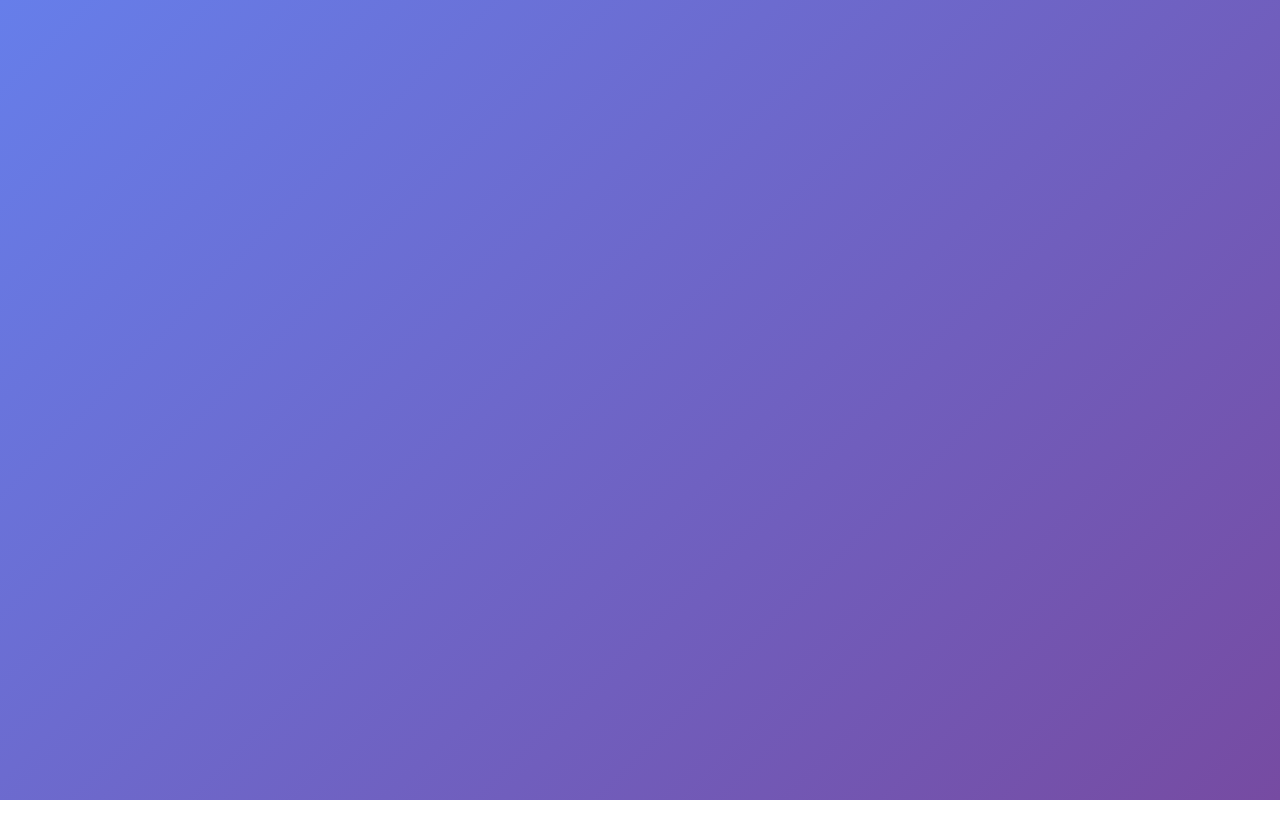
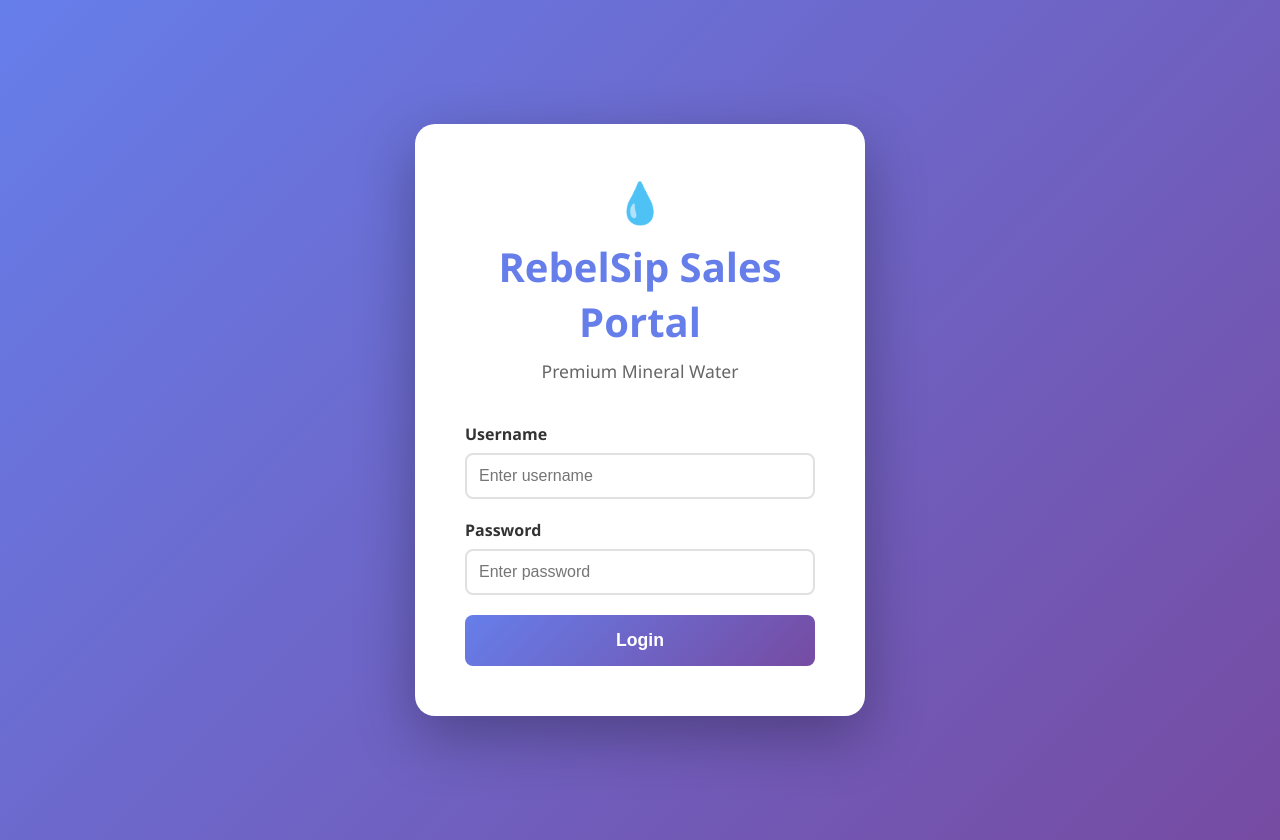
Before and after one commit to guptashyam69/Chaurang-Order, a plain HTML site: page index.html in a window 1280 px wide. Before the commit the page ends 800 px from the top, so only its background shows below. Drawn offline with Linux system fonts and the light colour scheme.

Commit message:
Update index.html

```diff
--- a/index.html
+++ b/index.html
@@ -348,6 +348,31 @@
     </style>
 </head>
 <body>
+    <div id="loginPage" class="login-container">
+        <div class="login-card">
+            <h1>💧</h1>
+            <h1>RebelSip Sales Portal</h1>
+            <p class="subtitle">Premium Mineral Water</p>
+
+            <div id="loginAlert"></div>
+
+            <form class="login-form" onsubmit="handleLogin(event)">
+                <div class="form-group">
+                    <label for="username">Username</label>
+                    <input type="text" id="username" placeholder="Enter username" required>
+                </div>
+
+                <div class="form-group">
+                    <label for="password">Password</label>
+                    <input type="password" id="password" placeholder="Enter password" required>
+                </div>
+
+                <button type="submit" class="btn">Login</button>
+            </form>
+
+
+        </div>
+    </div>
 
     <div id="mainPortal" class="hidden">
         <div class="container">
```
